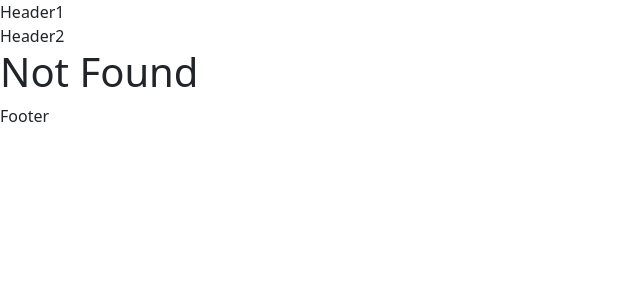
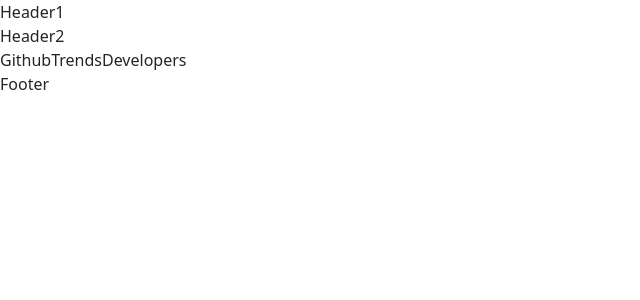
Before and after one commit to KamranDavar/github-trending, a React (Create React App) app: page /developers in a window 1280 px wide. Before the commit this address had no page. Shown: the top 300 px of the page, without its empty margins (0-640 px from the left). Built offline with nearby package versions, Linux system fonts and the light colour scheme.

Commit message:
feat: githubTrendsDevelopers added in pages and routs

```diff
--- /dev/null
+++ b/src/pages/GithubTrendsDevelopers.tsx
@@ -0,0 +1,7 @@
+import React, { FC } from 'react'
+
+type propsType = any
+
+export const GithubTrendsDevelopers: FC<propsType> = () => {
+  return <div>GithubTrendsDevelopers</div>
+}
--- a/src/pages/index.ts
+++ b/src/pages/index.ts
@@ -1 +1,2 @@
 export { GithubTrends } from './GithubTrends'
+export { GithubTrendsDevelopers } from './GithubTrendsDevelopers'
--- a/src/routes/index.tsx
+++ b/src/routes/index.tsx
@@ -1,7 +1,7 @@
 import React, { FC } from 'react'
 import { BrowserRouter, Route, Routes } from 'react-router-dom'
 import { Content, Footer, Header1, Header2 } from '../components'
-import { GithubTrends } from '../pages'
+import { GithubTrends, GithubTrendsDevelopers } from '../pages'
 
 type propsType = any
 
@@ -13,6 +13,7 @@
       <Content>
         <Routes>
           <Route path="/" element={<GithubTrends />} />
+          <Route path="/developers" element={<GithubTrendsDevelopers />} />
           <Route path="/*" element={<h1>Not Found</h1>} />
         </Routes>
       </Content>
```
